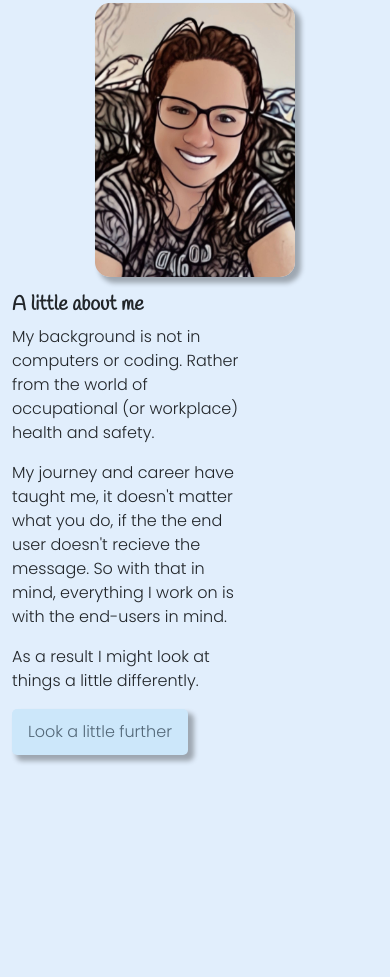
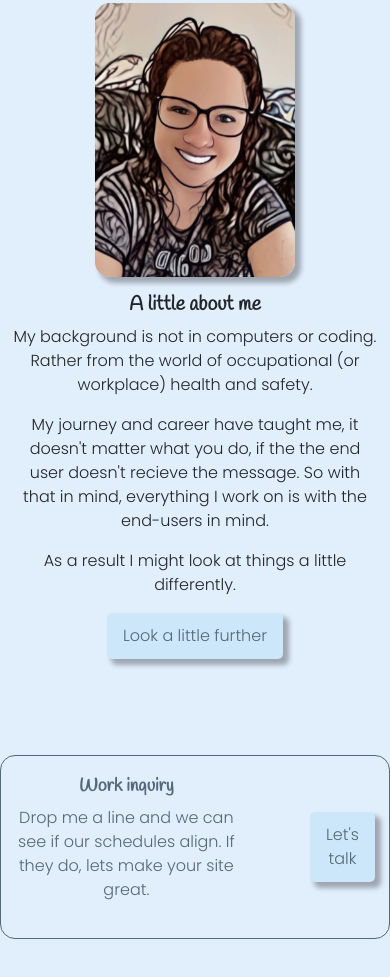
Before and after one commit to Anneth6/my_portfolio, a plain HTML site: page about.html in a window 390 px wide. Shown: the part 401-1378 px from the top of the page. Before the commit the page ends 1252 px from the top, so only its background shows below. Drawn offline with nearby package versions, Linux system fonts and the light colour scheme; a web font is replaced by a local one.

Commit message:
Added 'inquiry' section and corresponding CSS and media queries.

```diff
--- a/about.html
+++ b/about.html
@@ -39,6 +39,10 @@
       href="https://fonts.googleapis.com/css2?family=Handlee&display=swap"
       rel="stylesheet"
     />
+    <link
+      rel="stylesheet"
+      href="https://fonts.googleapis.com/css2?family=Material+Symbols+Outlined:opsz,wght,FILL,GRAD@20..48,100..700,0..1,-50..200&icon_names=info"
+    />
     <script
       src="https://kit.fontawesome.com/2c4abda668.js"
       crossorigin="anonymous"
@@ -53,6 +57,7 @@
       <h2 class="mb-5">Front-end developer, based in Melbourne, Victoria</h2>
       <div><a class="btn-branding" href="#">Portfolio</a></div>
     </div>
+    <div class="about">
       <div class="container mt-5 mb-5">
         <div class="row">
           <div class="col-md-4">
@@ -75,17 +80,18 @@
               </div>
             </div>
           </div>
-        <div class="col-8">
+          <div class="col">
             <div>
               <h2>A little about me</h2>
               <p>
-              My background is not in computers or coding. Rather from the world
-              of occupational (or workplace) health and safety.
+                My background is not in computers or coding. Rather from the
+                world of occupational (or workplace) health and safety.
               </p>
               <p>
                 My journey and career have taught me, it doesn't matter what you
-              do, if the the end user doesn't recieve the message. So with that
-              in mind, everything I work on is with the end-users in mind.
+                do, if the the end user doesn't recieve the message. So with
+                that in mind, everything I work on is with the end-users in
+                mind.
               </p>
               <p>As a result I might look at things a little differently.</p>
               <a class="btn btn-launch mb-5" href="#">Look a little further</a>
@@ -93,6 +99,29 @@
           </div>
         </div>
       </div>
-    <div class="inquiry"></div>
+    </div>
+    <div class="container inquiry mb-5">
+      <div class="row">
+        <div class="col-2 mx-auto d-none d-lg-block justify-content-end mt-3">
+          <span class="material-symbols-outlined info-icon float-end">
+            info
+          </span>
+        </div>
+        <div class="col-8 inquiry-details">
+          <div class="row">
+            <h3>Work inquiry</h3>
+          </div>
+          <div class="row">
+            <p>
+              Drop me a line and we can see if our schedules align. If they do,
+              lets make your site great.
+            </p>
+          </div>
+        </div>
+        <div class="col-2 mx-auto d-block align-self-center">
+          <a class="btn btn-launch" href="#">Let's talk</a>
+        </div>
+      </div>
+    </div>
   </body>
 </html>
--- a/styles/style.css
+++ b/styles/style.css
@@ -107,6 +107,30 @@ p {
   box-shadow: 5px 5px 5px 1px rgba(0, 0, 0, 0.3);
 }
 
+.about {
+  padding: 10px 60px;
+}
+
+.inquiry {
+  padding: 10px 10px;
+  font-family: var(--primary-font-family);
+  font-weight: 300;
+  font-size: 16px;
+  color: var(--secondary-branding-color);
+  line-height: 1.5;
+  border: 1px solid #536878;
+  border-radius: 15px;
+}
+
+.inquiry-details {
+  padding: 20px;
+}
+
+.info-icon {
+  font-size: 50px;
+  font-weight: bold;
+}
+
 @media (max-width: 768px) {
   .project-decsriptions {
     padding: 0;
@@ -132,8 +156,21 @@ p {
   h2 {
     font-size: 20px;
   }
+  h3 {
+    font-size: 18px;
+  }
   p {
     font-size: 16px;
     line-height: 1.5;
   }
+  .about {
+    text-align: center;
+    padding: 0;
+  }
+  .inquiry {
+    text-align: center;
+    padding: 0;
+    font-size: 16px;
+    line-height: 1.5;
+  }
 }
```
Lines whose indentation alone changed are shown as unchanged.
